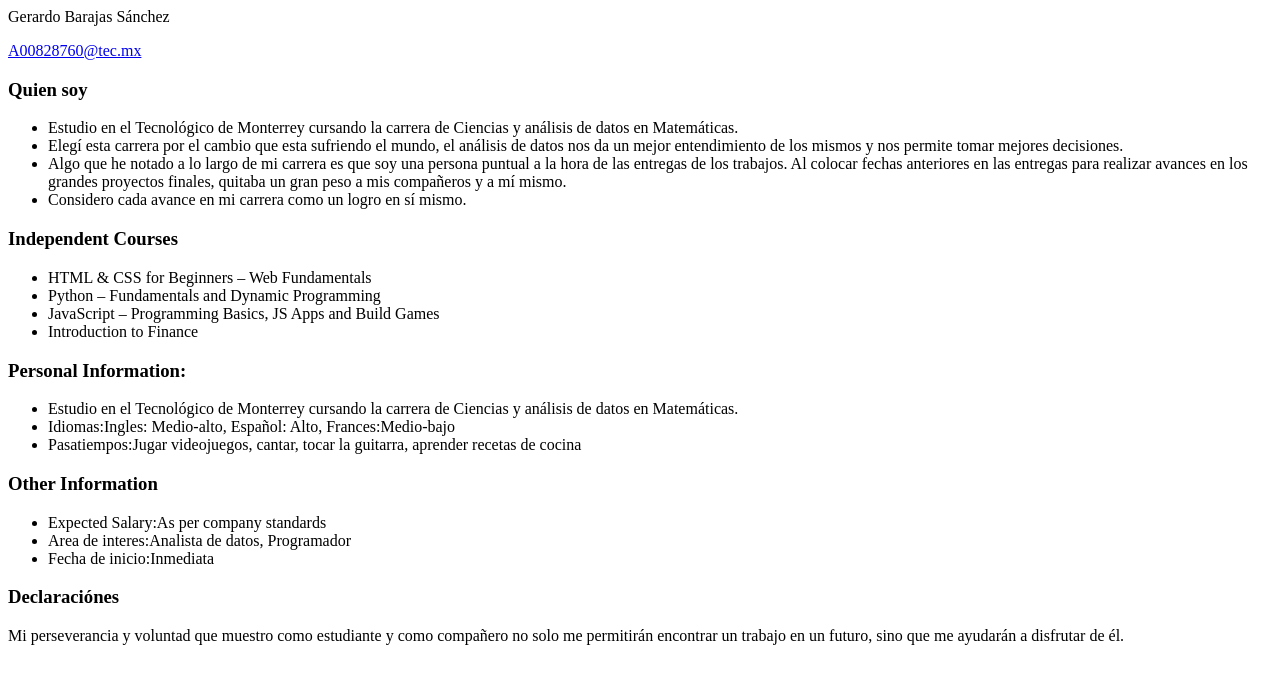
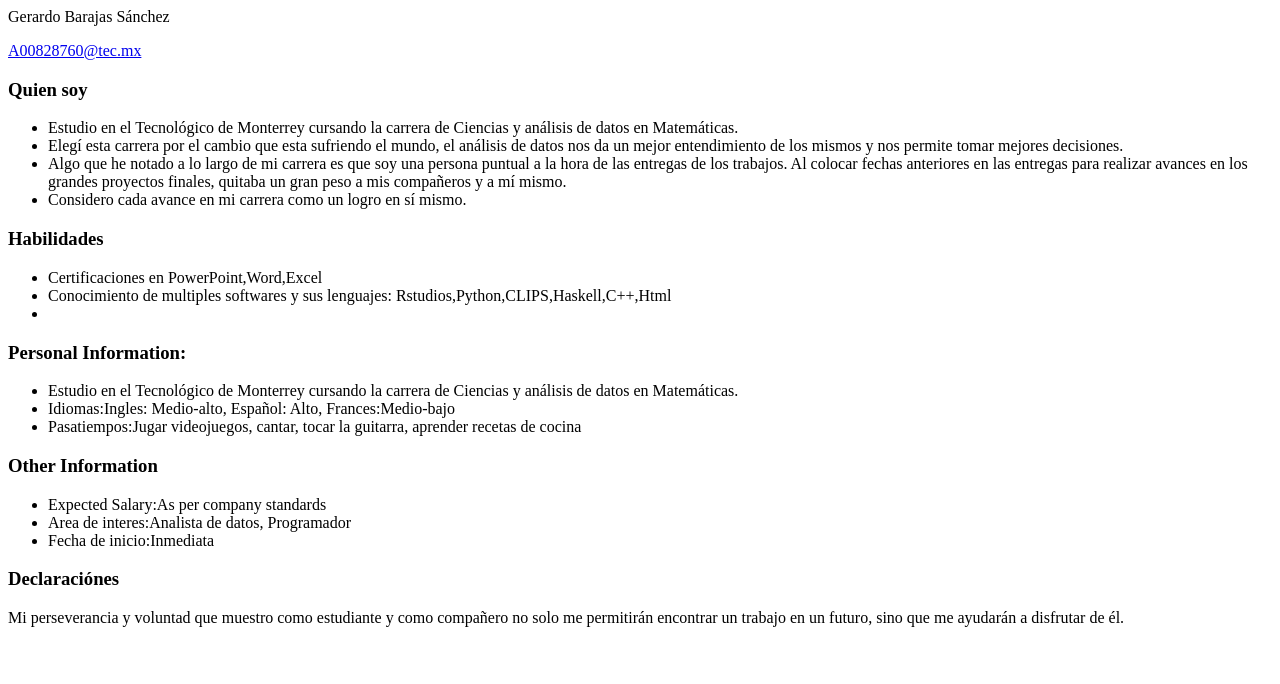
Before and after one commit to Gerardo7567/Gerardo7567.github.io, a plain HTML site: page index.html in a window 1280 px wide. Drawn offline with Linux system fonts and the light colour scheme.

Commit message:
Actualizado

```diff
--- a/index.html
+++ b/index.html
@@ -36,17 +36,14 @@
                 <li>Algo que he notado a lo largo de mi carrera es que soy una persona puntual a la hora de las entregas de los trabajos. Al colocar fechas anteriores en las entregas para realizar avances en los grandes proyectos finales, quitaba un gran peso a mis compañeros y a mí mismo.</li>
                 <li>Considero cada avance en mi carrera como un logro en sí mismo.</li></ul>
             </p>
-            <h3>Independent Courses</h3>
+            <h3>Habilidades</h3>
             <p>
             <ul>
                 <li>
-                <span id="course-name">HTML & CSS for Beginners – Web Fundamentals</span></li>
+                <span id="course-name">Certificaciones en PowerPoint,Word,Excel</span></li>
                 <li>
-                <span id="course-name">Python – Fundamentals and Dynamic Programming </span></li>
+                <span id="course-name">Conocimiento de multiples softwares y sus lenguajes: Rstudios,Python,CLIPS,Haskell,C++,Html </span></li>
                 <li>
-                <span id="course-name">JavaScript – Programming Basics, JS Apps and Build Games </span></li>
-                <li>
-                <span id="course-name">Introduction to Finance</span></li>
             </ul>
 
             <h3>Personal Information:</h3>
```
